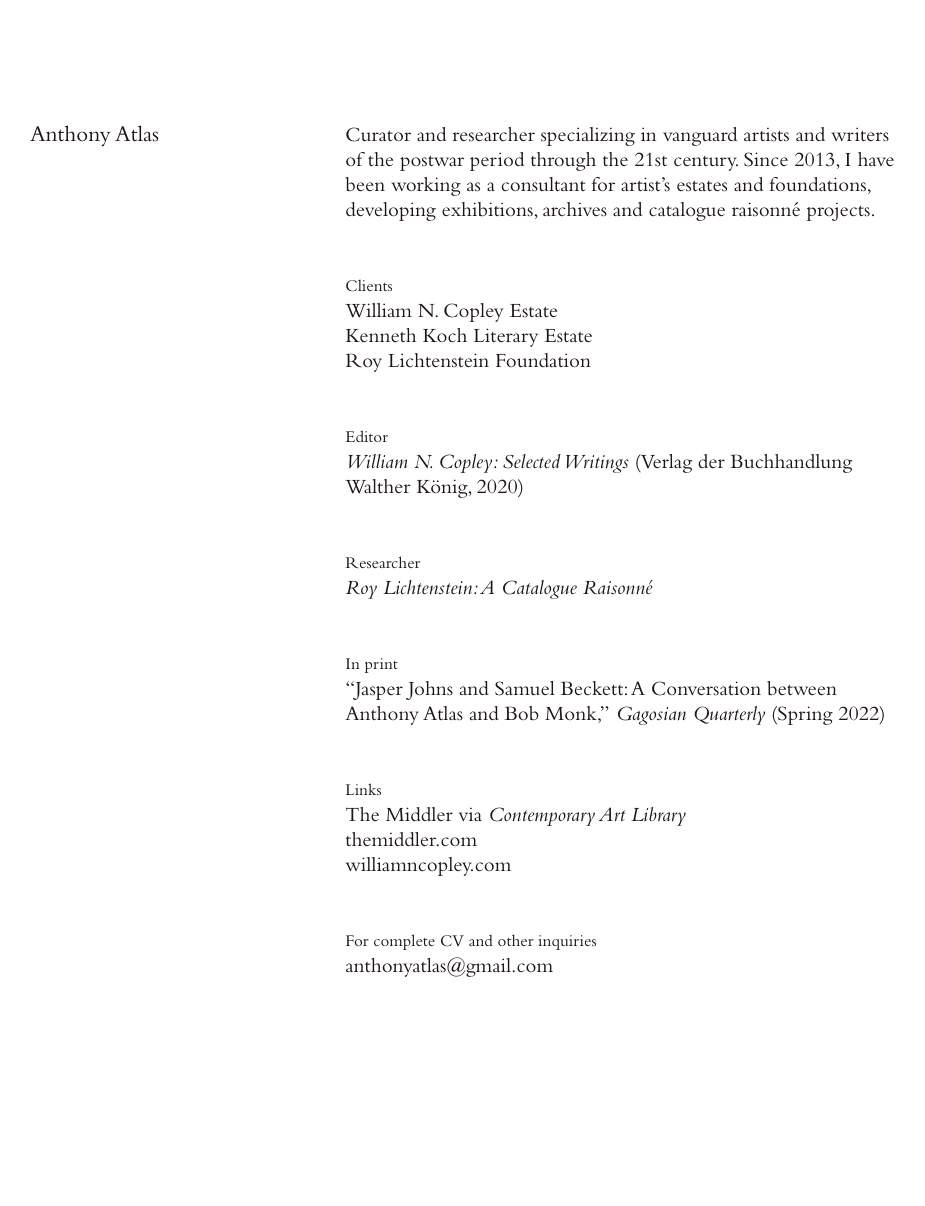
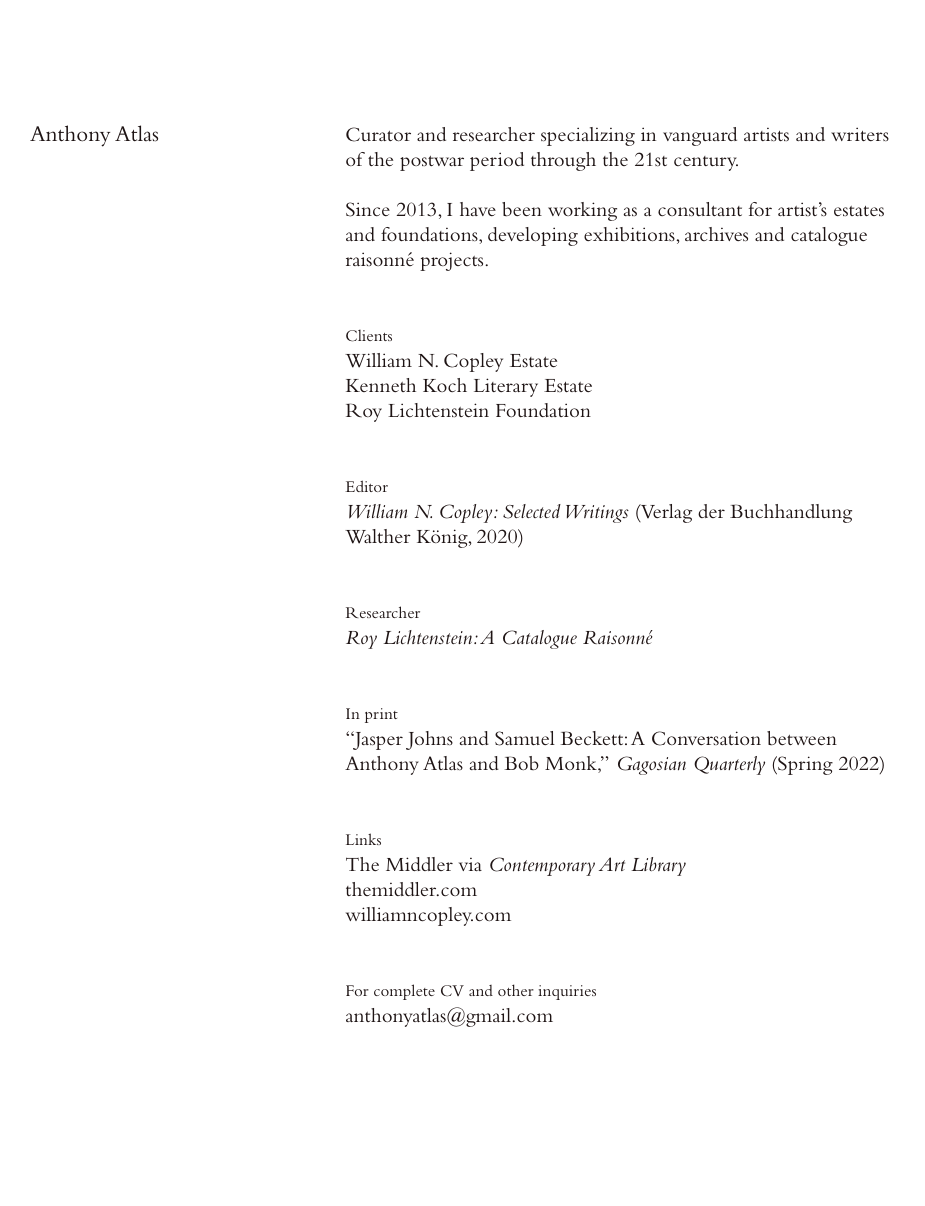
Before and after one commit to atlas-site/atlas-site-live, a Jekyll site: the page built from index.md, in a window 1280 px wide. Shown: the whole page, without its empty margins (95-1020 px from the left). Built offline with Jekyll 4.4.1, drawn with Linux system fonts in a browser that asks for light colours; a script that is not in the unit is left out; before the commit the page ends 1156 px from its top, so only the background shows below that.

```diff
--- a/_data/settings.yml
+++ b/_data/settings.yml
@@ -1,10 +1,14 @@
 site_title: Anthony Atlas
 favicon: ""
-meta_description: Curator and researcher specializing in vanguard artists and
-  writers of the postwar period through the 21st century. Since 2013, I have
-  been working as a consultant for artist's estates and foundations, developing
-  exhibitions, archives and catalogue raisonné projects.
-bio: Curator and researcher specializing in vanguard artists and writers of the
-  postwar period through the 21st century. Since 2013, I have been working as a
-  consultant for artist's estates and foundations, developing exhibitions,
-  archives and catalogue raisonné projects.
+meta_description: >-
+  Curator and researcher specializing in vanguard artists and writers of the
+  postwar period through the 21st century.
+
+
+  Since 2013, I have been working as a consultant for artist's estates and foundations, developing exhibitions, archives and catalogue raisonné projects.
+bio: >-
+  Curator and researcher specializing in vanguard artists and writers of the
+  postwar period through the 21st century.
+
+
+  Since 2013, I have been working as a consultant for artist's estates and foundations, developing exhibitions, archives and catalogue raisonné projects.
```
